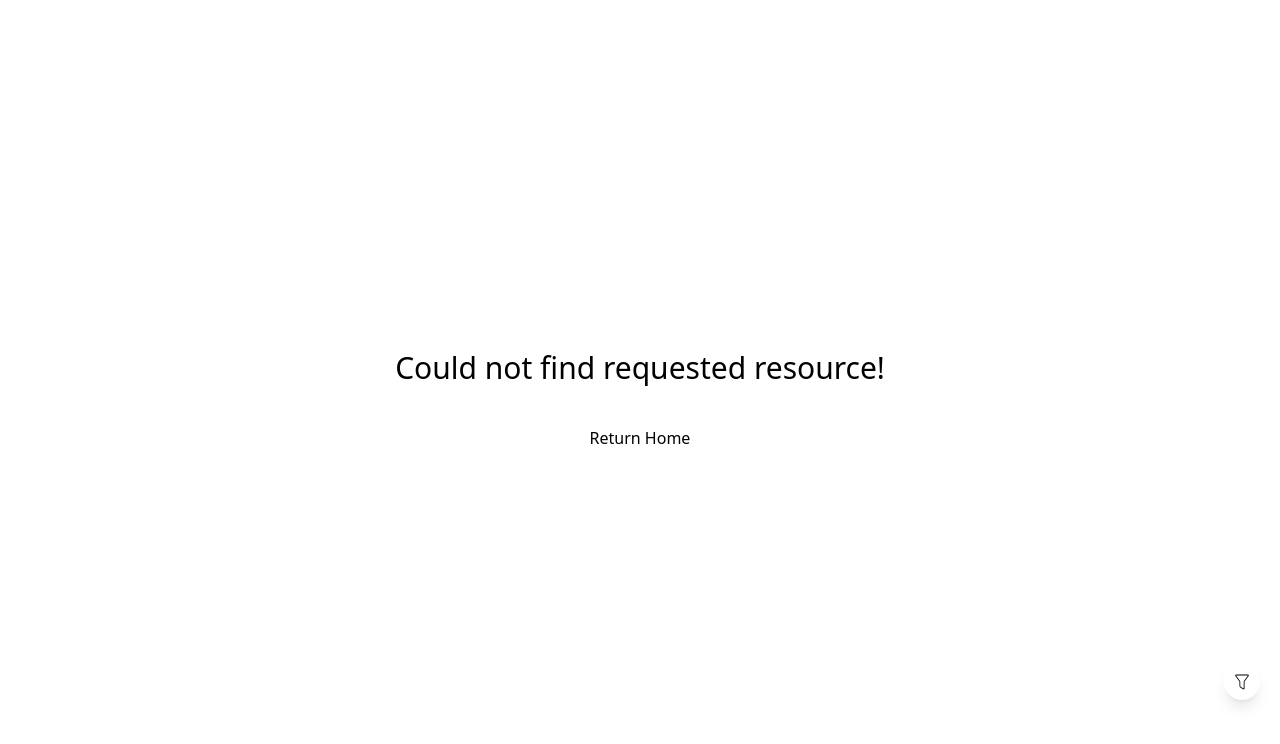
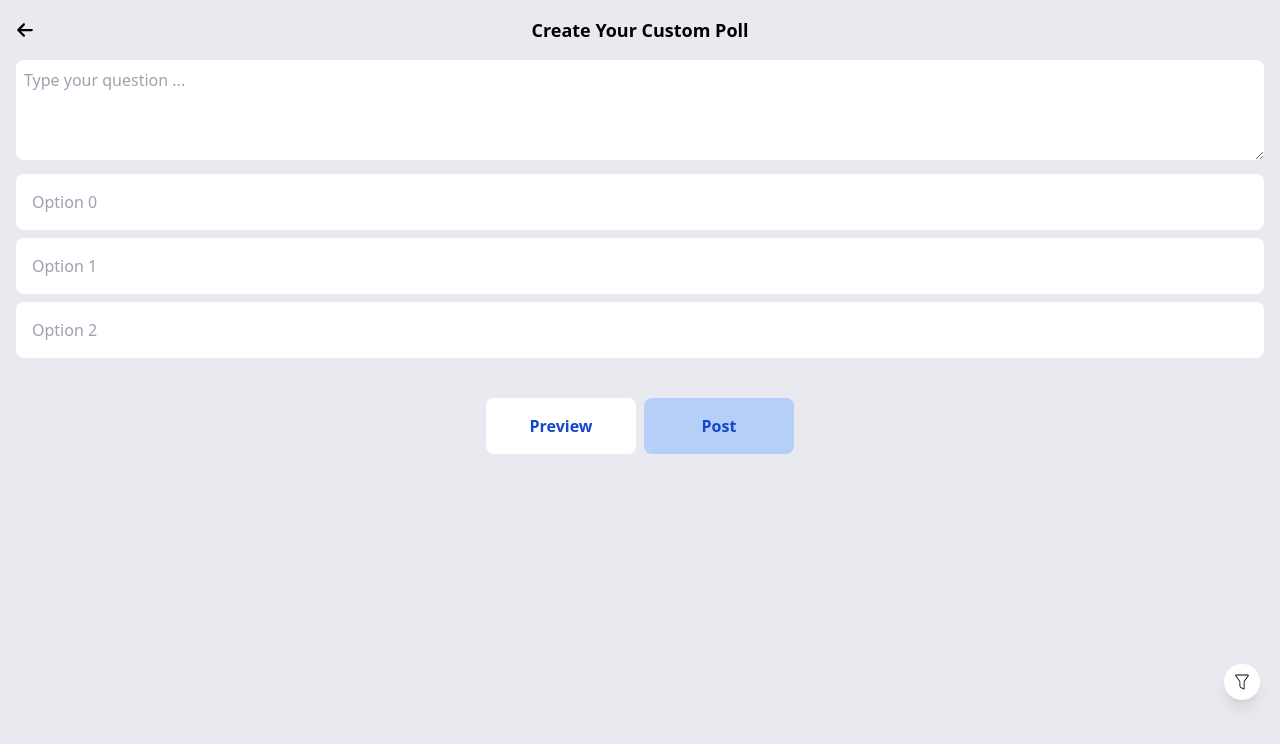
Before and after one commit to techeng322/CoinTicket, a Next.js app: page /customPoll in a window 1280 px wide. Before the commit this address had no page. Shown: the top 744 px of the page. Built offline with nearby package versions, Linux system fonts and the light colour scheme.

Commit message:
I add poll api

```diff
--- /dev/null
+++ b/app/api/poll/route.ts
@@ -0,0 +1,58 @@
+import { NextResponse } from 'next/server';
+import { createPoll, deletePoll, getPolls, updatePoll } from '@/lib/firebase/pollService';
+import { Poll } from '@/lib/types';
+
+export async function POST(request: Request) {
+  try {
+    const poll: Poll = await request.json();
+    await createPoll(poll);
+    return NextResponse.json({ message: 'Poll created successfully!' }, { status: 201 });
+  } catch (error) {
+    return NextResponse.json({ error: 'Failed to create poll' }, { status: 500 });
+  }
+}
+
+export async function PUT(request: Request) {
+  try {
+    const body = await request.json()
+    const { id, question, options } = body
+    const updatedPoll: Partial<Poll> = { question, options }
+
+    if (!id) {
+      return NextResponse.json({ error: 'Poll ID is required' }, { status: 400 });
+    }
+
+    await updatePoll(id, updatedPoll);
+    return NextResponse.json({ message: 'Poll updated successfully!' });
+  } catch (error) {
+    return NextResponse.json({ error: 'Failed to update poll' }, { status: 500 });
+  }
+}
+
+export async function GET(): Promise<NextResponse> {
+  try {
+    const polls = await getPolls();
+    return NextResponse.json({ polls }, { status: 201 });
+  } catch (error) {
+    console.error('Error fetching polls:', error);
+    throw new Error('Failed to fetch polls');
+  }
+}
+
+export async function DELETE(request: Request) {
+  try {
+    const { id } = await request.json()
+
+    if (!id) {
+      return NextResponse.json({ error: 'Poll ID is required' }, { status: 400 });
+    }
+
+    // Call the function to delete the poll from Firestore
+    await deletePoll(id);
+
+    return NextResponse.json({ message: 'Poll deleted successfully!' });
+  } catch (error) {
+    console.error('Error deleting poll:', error);
+    return NextResponse.json({ error: 'Failed to delete poll' }, { status: 500 });
+  }
+}
--- /dev/null
+++ b/app/customPoll/page.tsx
@@ -0,0 +1,5 @@
+import CustomPoll from "@/components/CustomPoll";
+
+const Page = () => <CustomPoll />
+
+export default Page;
--- /dev/null
+++ b/components/CustomPoll/CustomPoll.tsx
@@ -0,0 +1,52 @@
+'use client'
+import { useState } from "react"
+import { FaArrowLeft } from "react-icons/fa6"
+
+const CustomPoll = () => {
+    const [question, setQuestion] = useState("")
+    const [options, setOptions] = useState(["", "", ""])
+    const handleOptionChange = (e, i) => {
+        const temp = [...options]
+        temp[i] = e.target.value
+        setOptions(temp)
+    }
+    const addOption = () => {
+        const temp = [...options]
+    }
+    console.log("chani", options)
+    return (
+        <div className="w-full p-4 bg-blue-light_100 min-h-screen relative">
+            <div className="flex justify-center relative items-center text-lg font-bold">
+                <div className="absolute left-0">
+                    <FaArrowLeft />
+                </div>
+                Create Your Custom Poll
+            </div>
+            <div className="mt-4">
+                <textarea
+                    placeholder="Type your question ..."
+                    value={question}
+                    className="w-full p-2 overflow-hidden rounded-lg h-[100px]"
+                    onChange={(e) => setQuestion(e.target.value)}
+                />
+                <div className="flex flex-col gap-y-2 mt-2">
+                    {options.map((option, i) => {
+                        return (
+                            <input key={`option ${i}`} placeholder={`Option ${i}`} className="p-4 w-full rounded-lg" value={option} onChange={(e) => handleOptionChange(e, i)} />
+                        )
+                    })}
+                </div>
+            </div>
+            <div className="mt-10 b-0 w-full l-0 flex gap-2 flex justify-center">
+                <button className="w-[150px] px-4 py-4 bg-white text-[#1646cd] font-bold rounded-lg" type="button">
+                    Preview
+                </button>
+                <button className="w-[150px] px-4 py-4 bg-[#b5cff9] text-[#1646cd] font-bold rounded-lg" type="button">
+                    Post
+                </button>
+            </div>
+        </div>
+    )
+}
+
+export default CustomPoll
--- /dev/null
+++ b/components/CustomPoll/index.tsx
@@ -0,0 +1,3 @@
+import CustomPoll from "./CustomPoll";
+
+export default CustomPoll
--- /dev/null
+++ b/lib/firebase/pollService.ts
@@ -0,0 +1,46 @@
+import { collection, addDoc, doc, updateDoc, getDocs, deleteDoc } from 'firebase/firestore';
+import { db } from '../firebase/clientApp';
+import { Poll } from '@/lib/types';
+
+export async function createPoll(poll: Poll): Promise<void> {
+  try {
+    const pollsCollection = collection(db, 'polls');
+    await addDoc(pollsCollection, poll);
+    console.log('Poll successfully saved!');
+  } catch (error) {
+    console.error('Error saving poll:', error);
+  }
+}
+
+export async function updatePoll(id: string, updatedPoll: Partial<Poll>): Promise<void> {
+  try {
+    const pollRef = doc(db, 'polls', id);
+    await updateDoc(pollRef, updatedPoll);
+    console.log('Poll successfully updated!');
+  } catch (error) {
+    console.error('Error updating poll:', error);
+  }
+}
+
+export async function getPolls(): Promise<object[]> {
+  try {
+    const pollCollection = collection(db, 'polls');
+    const pollSnapshot = await getDocs(pollCollection);
+    const polls = pollSnapshot.docs.map(doc => ({ id: doc.id, ...doc.data() }));
+    return polls;
+  } catch (error) {
+    console.error('Error updating poll:', error);
+    return []
+  }
+}
+
+export async function deletePoll(id: string): Promise<void> {
+  try {
+    const pollDoc = doc(db, 'polls', id);
+    await deleteDoc(pollDoc);
+    console.log(`Poll with ID ${id} deleted successfully.`);
+  } catch (error) {
+    console.error('Error deleting poll:', error);
+    throw new Error('Failed to delete poll');
+  }
+}
```
Also changed, not shown: DTO/poll.dto.ts (added, +14 -0 lines).
